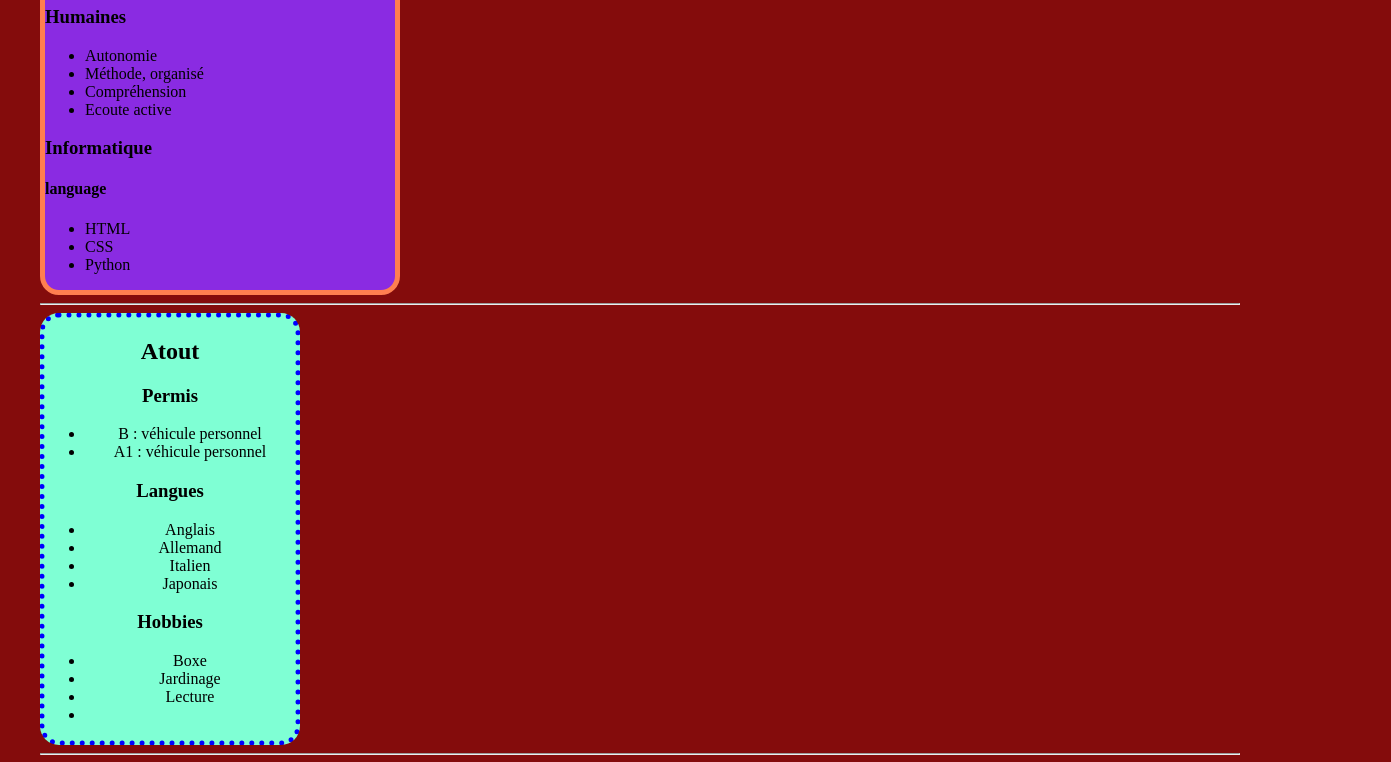
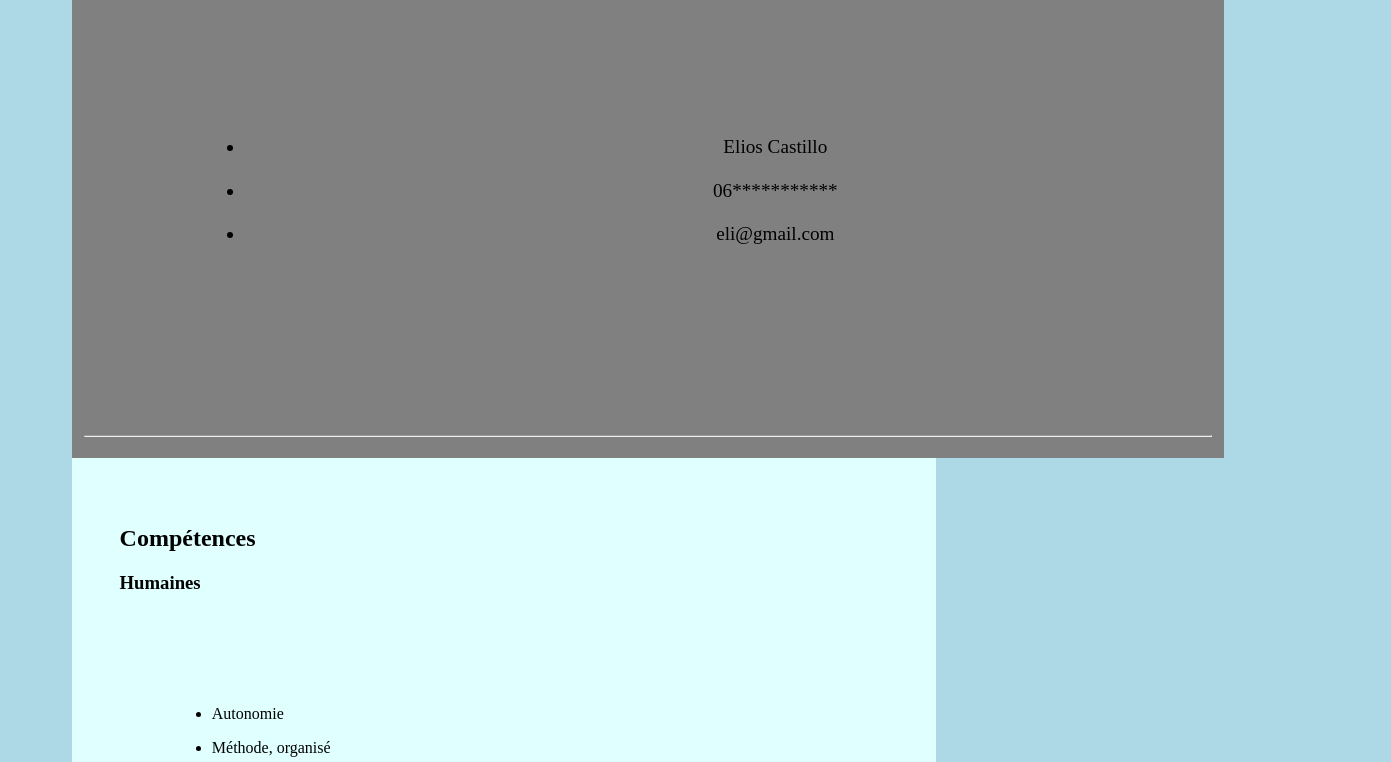
Before and after one commit to Elicoptr/CV, a plain HTML site: page cv/index.html in a window 1280 px wide. Shown: the part 638-1400 px from the top of the page, 1391 px wide, since content can reach past the window. Drawn offline with Linux system fonts and the light colour scheme.

Commit message:
Update style.css

```diff
--- a/cv/style.css
+++ b/cv/style.css
@@ -1,72 +1,99 @@
 
-body {
-        background-color:rgb(132, 12, 12);
-        text-align: center;
-        margin: 40px;
-}
-
-section{
-        text-align: start;
-}
-
-header h1 {
-        background-color: blue;
-        text-align: center;
-        border-radius: 19px;
-        border: 5px dotted orangered;
-        font-size: x-large;
+@media screen and (max-height: 800x) {
 
 }
+@media screen and (max-width: 360px) {
 
-.competence {
-        background-color: blueviolet;
-        text-align: left;
-        width: 350px;
-        border-radius: 19px;
-        border: solid 5px coral;
 }
+@media screen and (max-width: 1024px) {
 
-.atout{
-        background-color: aquamarine;
-        text-align: center;
-        box-shadow: 320px;
-        text-shadow: 0cqmax;
-        border-radius: 19px;
-        border: 5px dotted blue;
-        width: 250px;
 }
+@media screen and (max-height: 600x) {
 
-.xp{
-        background-color: yellowgreen;
-        text-align: center ;
-        font-size: larger;
-        font-weight: bolder;
-        border-radius: 19px;
-        border: 5px solid blue;
-        }
+}
+@media screen and (min-width: 1920px) {
 
-.training{
-        background-color: green;
-        text-align: center;
-        border-radius: 19px;
-        border: double 5px yellow;
 }
+@media screen and (max-height: 1080x) {
 
-.donnee{
-        background-color: palevioletred;
-        text-align: left;
-        border-radius: 19px;
-        border: solid 5px seagreen;
-        width: 350px;
 }
+header{
+  width:100%;
+  height: 100%;
+  border: 100%;
+  padding: 1%;
+  box-sizing: border-box;
+  background-color: grey;
+  font-size: 1.2rem;
+  text-align: center;
 
-img{
-      width: 100;
-      height: auto;
-      border: solid 5px green;
-      border-radius: 50px;
 }
+aside{
+  width:25%;
+  height: 100%;
+  border:100%;
+  padding:3%;
+  box-sizing: border-box;
+  background-color: lightyellow;
+  font-size: 1rem;
+  float: left;
+}
+ul{
+  width: 100%;
+  height: 100%;
+  border:25%;
+  padding: 10% ;
+  margin-right: 1%;
 
-img:hover {
-        transform: scaleX(-1);
+
+
 }
+li{
+  width: 100%;
+  height: 100%;
+  border:25%;
+  margin: 2%;
+  grid-auto-columns: 100%;
+}
+main{
+  width:75%;
+  height: auto;
+  border:10%;
+  padding: 2%;
+  box-sizing: border-box;
+  background-color: lightcyan;
+  float: left;
+
+}
+section{
+  width:100%;
+  height: 30%;
+  border:2%;
+  padding:3%;
+  box-sizing: border-box;
+  float: top;
+}
+article{
+  width:100%;
+  height: 100%;
+  border:2%;
+  padding:3%;
+  box-sizing: border-box;
+}
+footer{
+  width:100%;
+  height: auto;
+  border:2%;
+  padding:3%;
+  box-sizing: border-box;
+  margin: 0 auto;
+  background-color: lightcyan;
+}
+body{
+  width: 100%;
+  Padding: 5%;
+  border: 2%;
+  height: auto;
+  box-sizing: border-box;
+  background-color: lightblue;
+}
```
